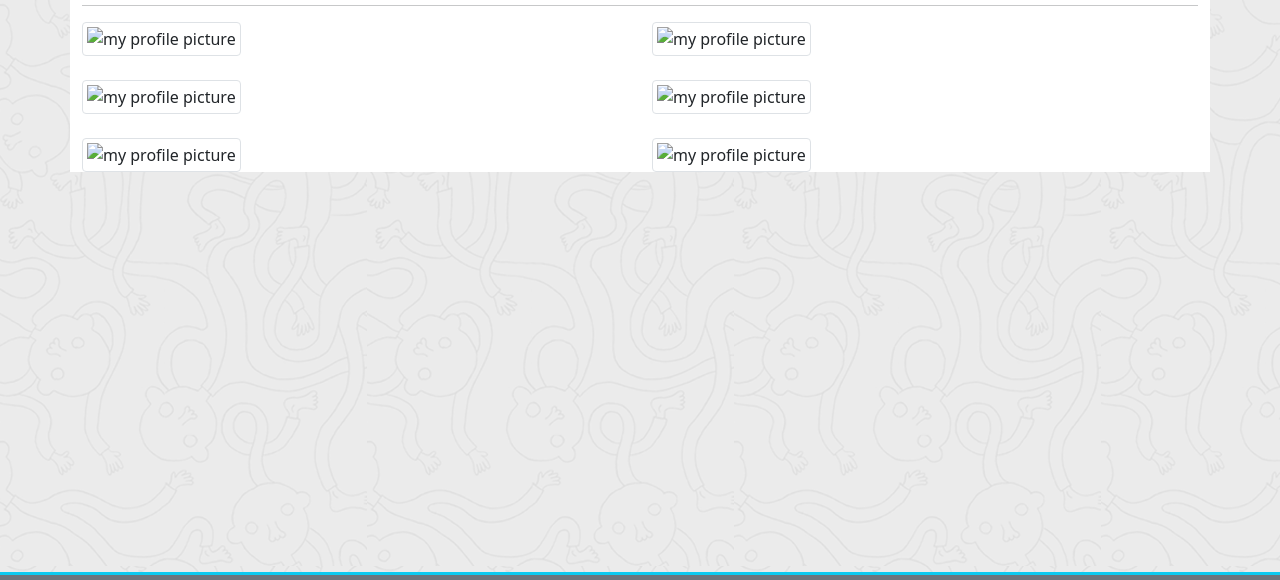
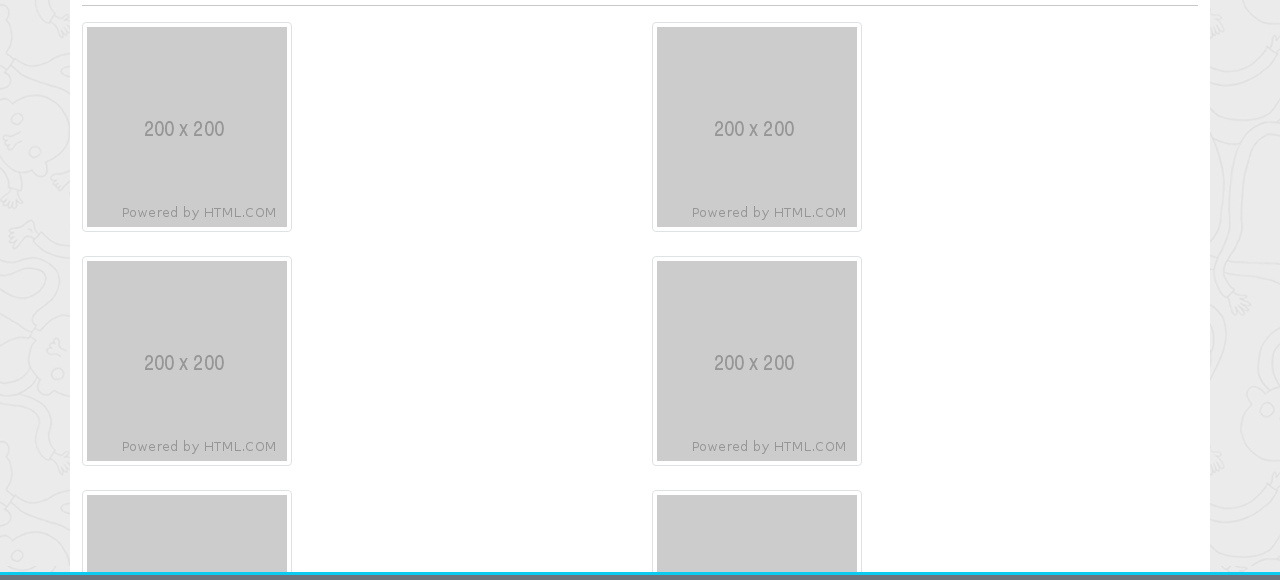
Before and after one commit to Bhavipatel21/Bhavipatel21.github.io, a plain HTML site: page portfolio.html in a window 1280 px wide. Shown: the part 143-723 px from the top of the page. Drawn offline with nearby package versions, Linux system fonts and the light colour scheme.

Commit message:
updated portfolio

```diff
--- a/portfolio.html
+++ b/portfolio.html
@@ -85,22 +85,22 @@
             <hr>
             <section class="row row-cols-1 row-cols-md-2 g-4">
                 <section class="col">
-                    <img class="profile-img img-thumbnail" src="assets/tester_image.jpg" alt="my profile picture" />
+                    <img class="profile-img img-thumbnail" src="assets/placeholder.png" alt="my profile picture" />
                 </section>
                 <section class="col">
-                    <img class="profile-img img-thumbnail" src="assets/tester_image.jpg" alt="my profile picture" />
+                    <img class="profile-img img-thumbnail" src="assets/placeholder.png" alt="my profile picture" />
                 </section>
                 <section class="col">
-                    <img class="profile-img img-thumbnail" src="assets/tester_image.jpg" alt="my profile picture" />
+                    <img class="profile-img img-thumbnail" src="assets/placeholder.png" alt="my profile picture" />
                 </section>
                 <section class="col">
-                    <img class="profile-img img-thumbnail" src="assets/tester_image.jpg" alt="my profile picture" />
+                    <img class="profile-img img-thumbnail" src="assets/placeholder.png" alt="my profile picture" />
                 </section>
                 <section class="col">
-                    <img class="profile-img img-thumbnail" src="assets/tester_image.jpg" alt="my profile picture" />
+                    <img class="profile-img img-thumbnail" src="assets/placeholder.png" alt="my profile picture" />
                 </section>
                 <section class="col">
-                    <img class="profile-img img-thumbnail" src="assets/tester_image.jpg" alt="my profile picture" />
+                    <img class="profile-img img-thumbnail" src="assets/placeholder.png" alt="my profile picture" />
                 </section>
 
 
```
